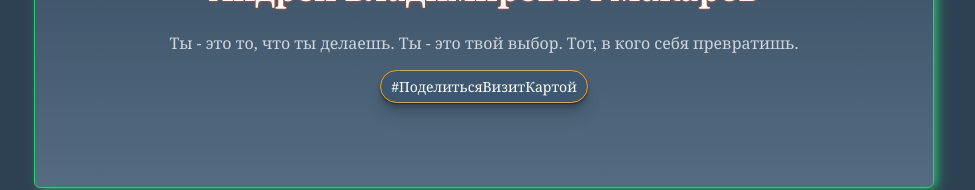
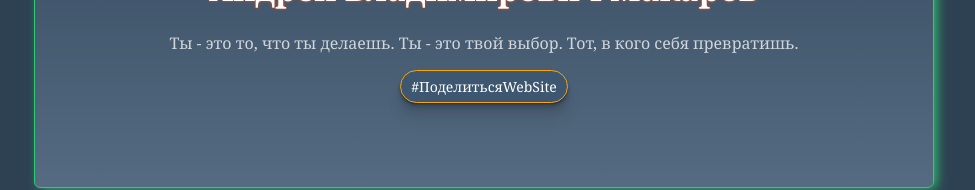
Before and after one commit to vladimir0vich/own_website, a plain HTML site: page index.html in a window 1280 px wide. Shown: the part 153-343 px from the top of the page, without its empty margins (156-1131 px from the left). Drawn offline with Linux system fonts and the light colour scheme.

Commit message:
Update index.html

```diff
--- a/index.html
+++ b/index.html
@@ -29,7 +29,7 @@
         <!-- Открытие модала с Qr-code -->
         <div data-tooltip="Откройте QR-code, чтобы поделиться данным сайтом">
           <button class="btn-style buttons__button_one">
-            #ПоделитьсяВизитКартой
+            #ПоделитьсяWebSite
           </button>
         </div>
 
```
